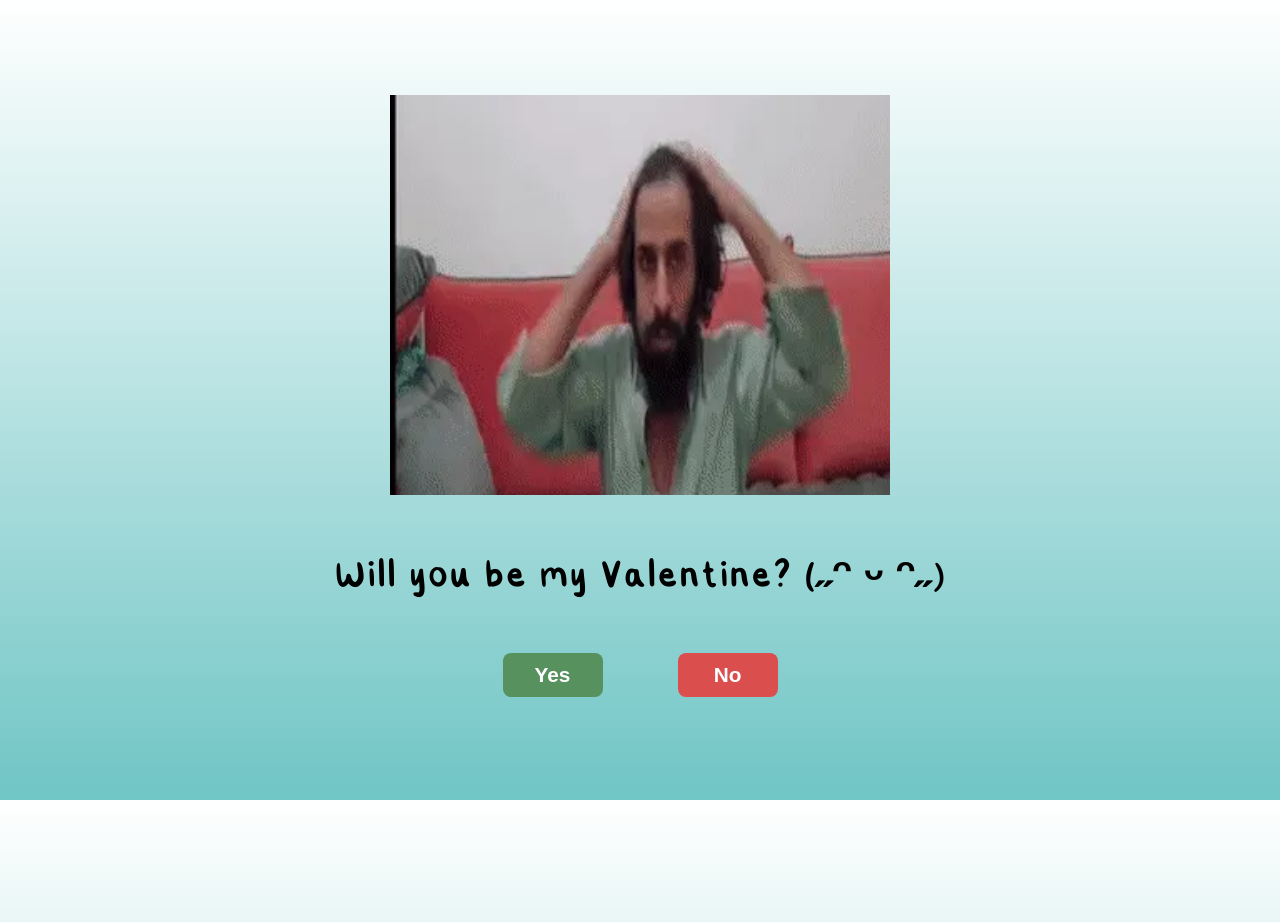
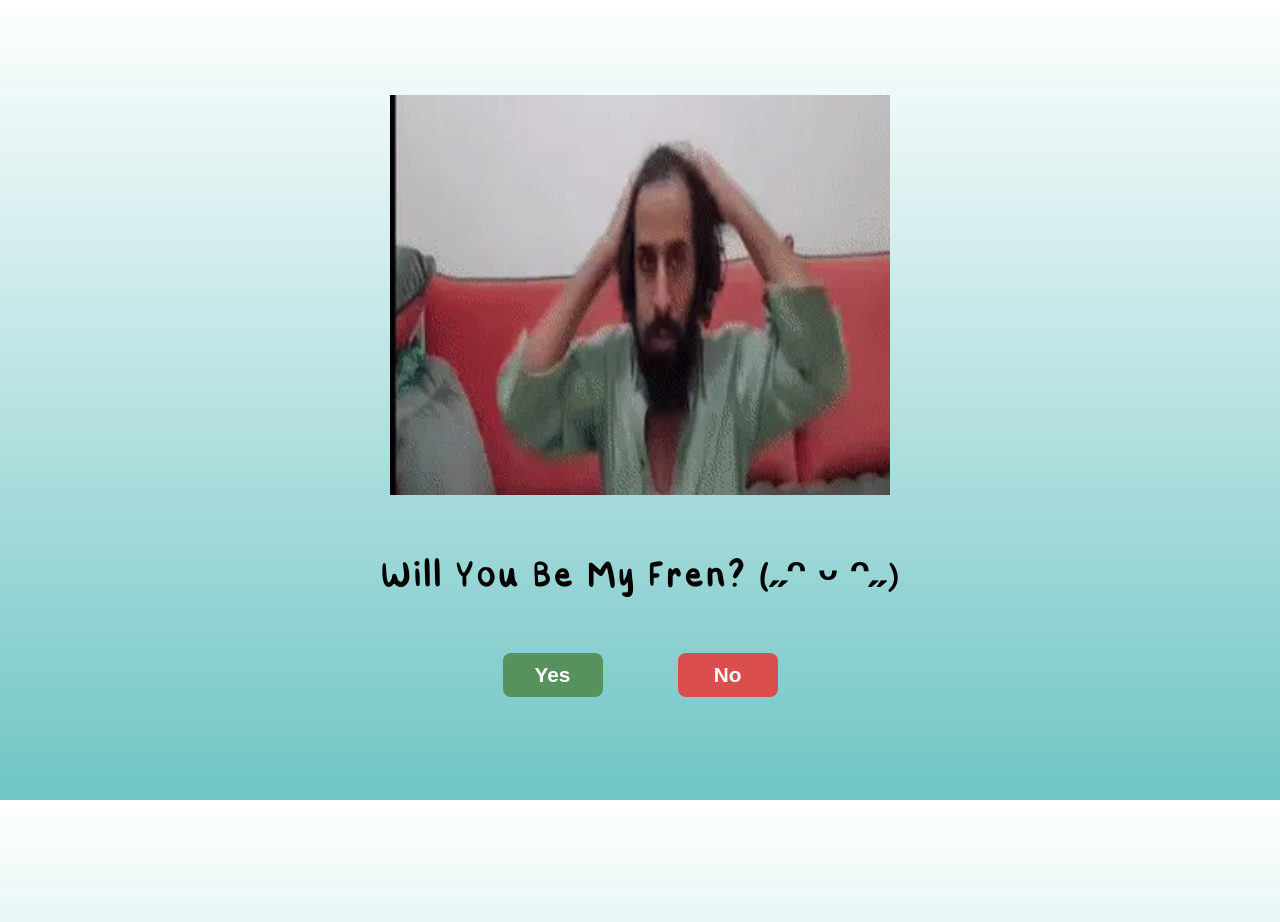
Before and after one commit to Extra855/Extra855.github.io, a plain HTML site: page index.html in a window 1280 px wide. Drawn offline with Linux system fonts and the light colour scheme.

Commit message:
Change Title and Message

```diff
--- a/index.html
+++ b/index.html
@@ -3,7 +3,7 @@
 <head>
     <meta charset="UTF-8">
     <meta name="viewport" content="width=device-width, initial-scale=1.0">
-    <title>will you be my valentine?</title>
+    <title>Will You Be My Fren?</title>
     <link rel="stylesheet" href="styles.css">
 </head>
 <body>
@@ -12,7 +12,7 @@
         <img src="assets/images/5-opt.webp" id="Momary-chan" alt="a cute picture of Momary"/>
         <!-- Question -->
         <h1 id="message">
-        Will you be my Valentine? (˶ᵔ ᵕ ᵔ˶)
+        Will You Be My Fren? (˶ᵔ ᵕ ᵔ˶)
         </h1>
     </div>
         <!-- Buttons -->
```
Also changed, not shown: yay.html (+2 -2 lines), 1 other file.
